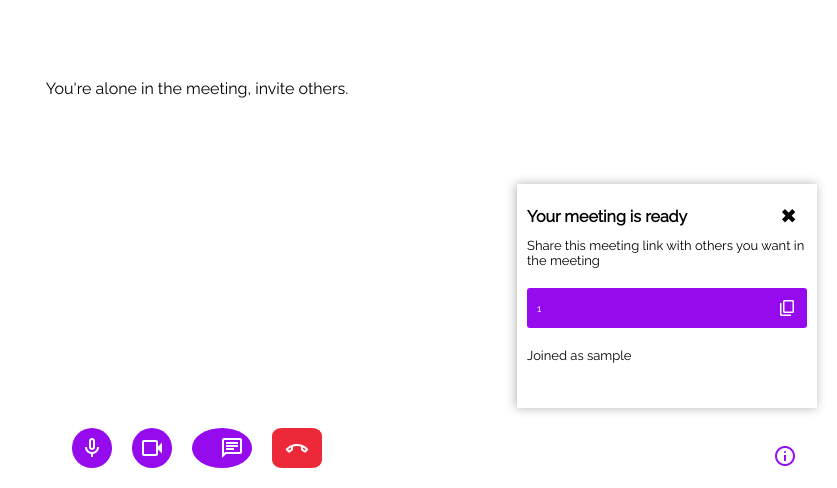
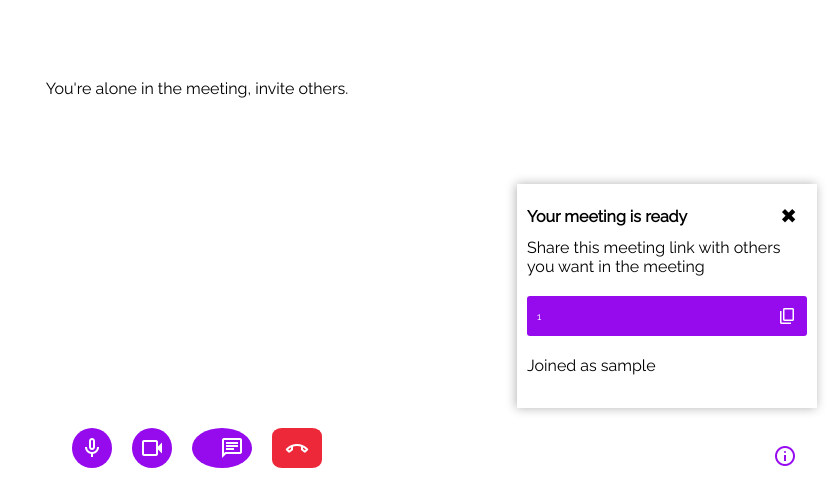
Before and after one commit to martinsndifon/SyncVision, a Flask app: page /call/1 in a window 1280 px wide. Shown: the part 312-800 px from the top of the page, without its empty margins (443-1280 px from the left). Run offline with Flask 3, Linux system fonts and the light colour scheme; the visitor is signed in with stand-in values (Sample User, id 1); some libraries are stand-ins or nearby versions.

Commit message:
Removed percentage for font size.

```diff
--- a/static/styles/styles.css
+++ b/static/styles/styles.css
@@ -5,7 +5,7 @@
   padding: 0;
   border: 0;
   outline: 0;
-  font-size: 100%;
+  font-size: 1rem;
   font-family: Arial, sans-serif;
   box-sizing: border-box;
   text-decoration: none;
```
